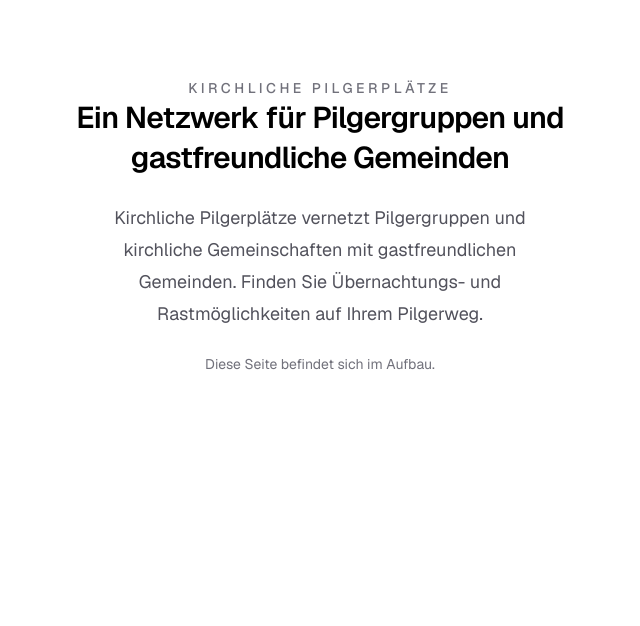
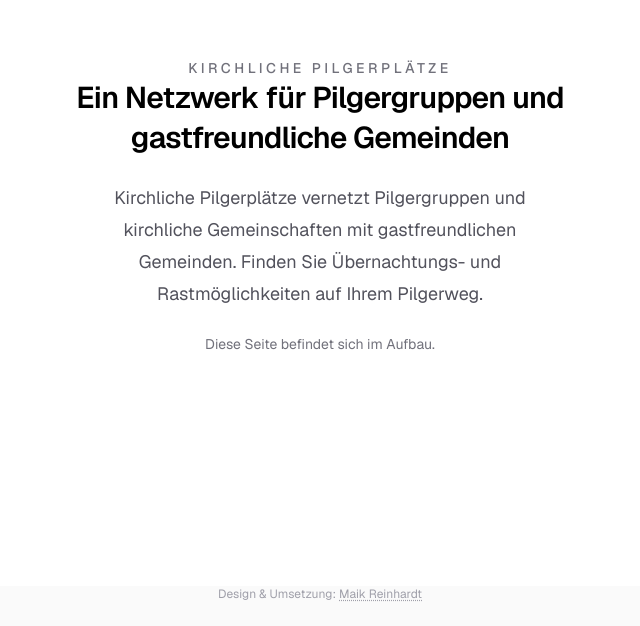
Before and after one commit to Maretyui/kirchliche-pilgerplaetze, a Next.js app: page / in a window 1280 px wide. Shown: the part 174-800 px from the top of the page, without its empty margins (320-960 px from the left). Built offline with nearby package versions, Linux system fonts and the light colour scheme.

Commit message:
Add Design & Umsetzung builder-credit footer to placeholder homepage

```diff
--- a/app/page.tsx
+++ b/app/page.tsx
@@ -21,6 +21,18 @@ export default function Home() {
           Diese Seite befindet sich im Aufbau.
         </p>
       </main>
+      <footer className="pb-6 text-center text-xs text-zinc-400 dark:text-zinc-500">
+        Design &amp; Umsetzung:{" "}
+        <a
+          href="https://maretyui.com"
+          target="_blank"
+          rel="noopener noreferrer"
+          className="underline decoration-dotted underline-offset-2 hover:text-zinc-600 dark:hover:text-zinc-300"
+        >
+          Maik Reinhardt
+          <span className="sr-only"> (opens in a new tab)</span>
+        </a>
+      </footer>
     </div>
   );
 }
```
